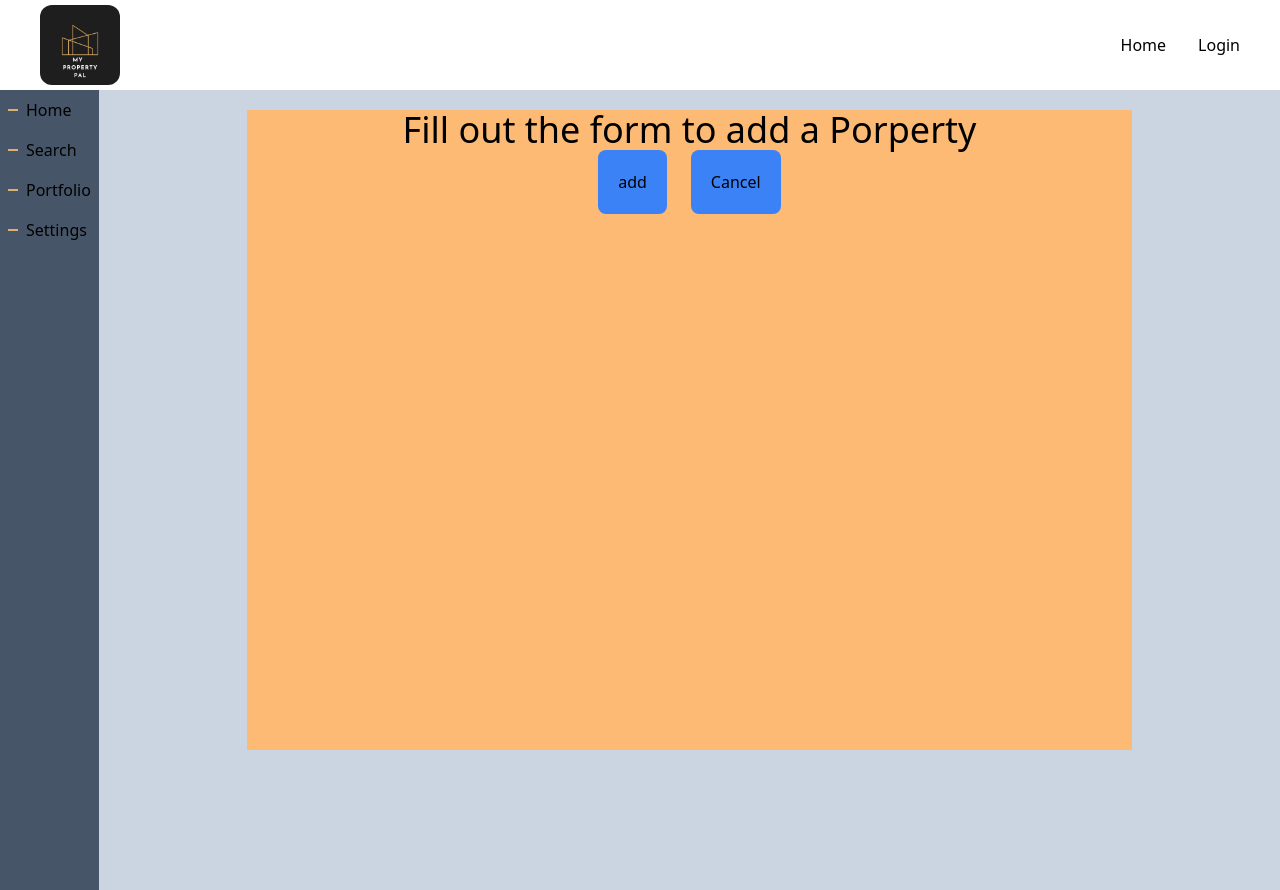
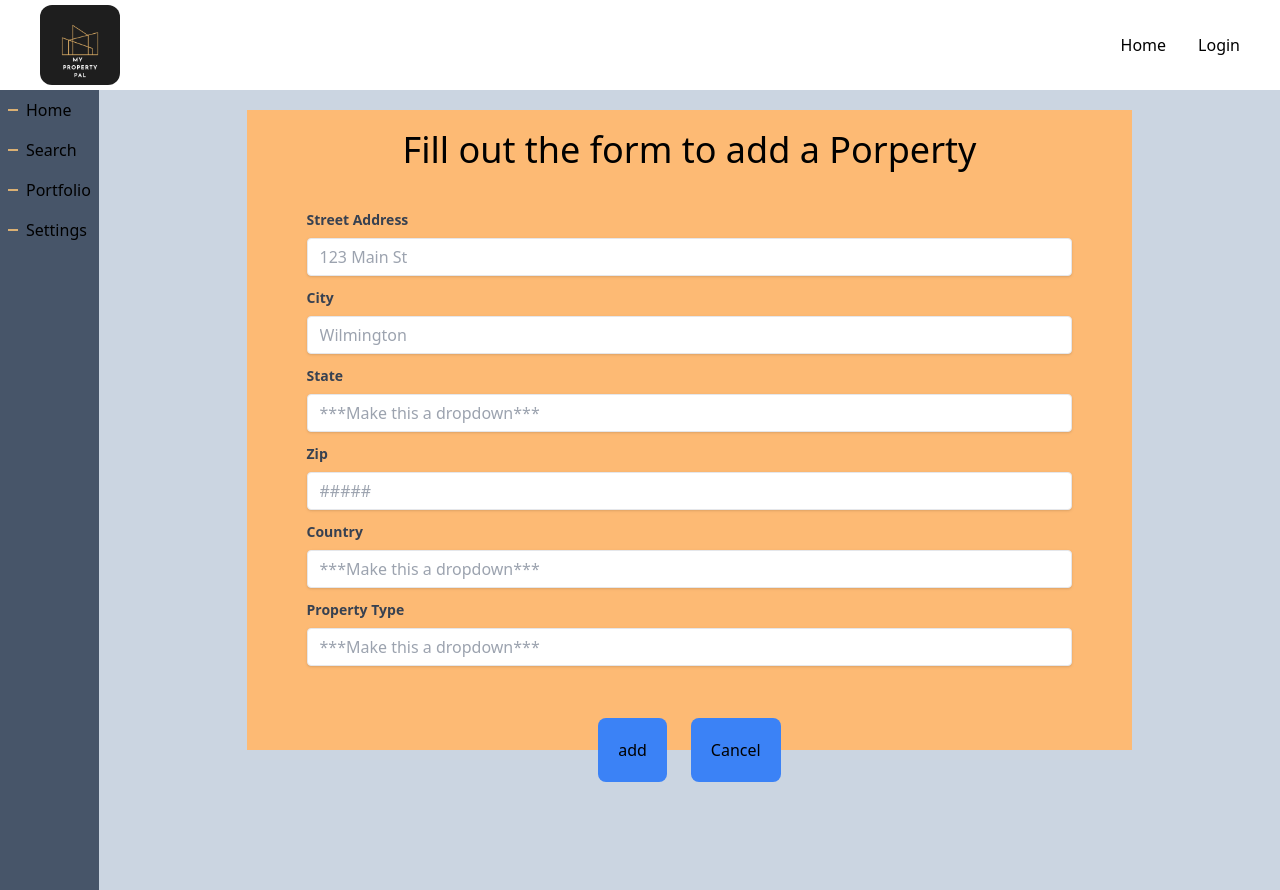
Before and after one commit to MyPropertyPal/my-property-pal-web, a Next.js app: page /Dashboard/Portfolio/Add in a window 1280 px wide. Built offline with nearby package versions, Linux system fonts and the light colour scheme; no server answers.

Commit message:
more work on the add property form

```diff
--- a/app/Dashboard/Portfolio/Add/page.js
+++ b/app/Dashboard/Portfolio/Add/page.js
@@ -1,22 +1,103 @@
+"use client";
 import React from "react";
 import Link from "next/link";
 
 function page() {
   const addProperty = (e) => {
     e.preventDefault();
-    console.log("property added to db");
+    alert("property added to db");
   };
   return (
     // PAGE CONTAINER
     <div className="h-screen w-screen bg-slate-300">
       {/* ADD PROP FORM */}
       <form
-        className="bg-orange-300 flex-col w-[75%]  h-[80%] mx-auto my-5"
+        className="bg-orange-300 flex-col w-[75%]  h-[80%] mx-auto my-5 p-5"
         onSubmit={addProperty}
       >
         <h1 className="flex justify-center text-4xl font-thin">
           Fill out the form to add a Porperty
         </h1>
+        {/* FORM LABELS */}
+        <section className="flex-col p-10">
+          {/* STREET ADDRESS */}
+          <label
+            className="block text-gray-700 text-sm font-bold mb-2"
+            for="streetAddress"
+          >
+            Street Address
+          </label>
+          <input
+            className="shadow appearance-none border rounded w-full py-2 px-3 text-gray-700 mb-3 leading-tight focus:outline-none focus:shadow-outline"
+            id="streetAddress"
+            type="text"
+            placeholder="123 Main St"
+          />
+          {/* CITY */}
+          <label
+            className="block text-gray-700 text-sm font-bold mb-2"
+            for="city"
+          >
+            City
+          </label>
+          <input
+            className="shadow appearance-none border rounded w-full py-2 px-3 text-gray-700 mb-3 leading-tight focus:outline-none focus:shadow-outline"
+            id="city"
+            type="text"
+            placeholder="Wilmington"
+          />
+          {/* STATE */}
+          <label
+            className="block text-gray-700 text-sm font-bold mb-2"
+            for="state"
+          >
+            State
+          </label>
+          <input
+            className="shadow appearance-none border rounded w-full py-2 px-3 text-gray-700 mb-3 leading-tight focus:outline-none focus:shadow-outline"
+            id="state"
+            type="text"
+            placeholder="***Make this a dropdown***"
+          />
+          {/* ZIP */}
+          <label
+            className="block text-gray-700 text-sm font-bold mb-2"
+            for="zipcode"
+          >
+            Zip
+          </label>
+          <input
+            className="shadow appearance-none border rounded w-full py-2 px-3 text-gray-700 mb-3 leading-tight focus:outline-none focus:shadow-outline"
+            id="zipcode"
+            type="text"
+            placeholder="#####"
+          />
+          {/* COUNTRY */}
+          <label
+            className="block text-gray-700 text-sm font-bold mb-2"
+            for="country"
+          >
+            Country
+          </label>
+          <input
+            className="shadow appearance-none border rounded w-full py-2 px-3 text-gray-700 mb-3 leading-tight focus:outline-none focus:shadow-outline"
+            id="country"
+            type="text"
+            placeholder="***Make this a dropdown***"
+          />
+          <label
+            className="block text-gray-700 text-sm font-bold mb-2"
+            for="propType"
+          >
+            Property Type
+          </label>
+          <input
+            className="shadow appearance-none border rounded w-full py-2 px-3 text-gray-700 mb-3 leading-tight focus:outline-none focus:shadow-outline"
+            id="propType"
+            type="text"
+            placeholder="***Make this a dropdown***"
+          />
+        </section>
         {/* BUTTONS */}
         <section className="flex space-x-6 mx-auto w-fit">
           <button className=" bg-blue-500 rounded-lg" type="submit">
--- a/app/Login/page.js
+++ b/app/Login/page.js
@@ -94,7 +94,7 @@ function Login() {
         <div className="flex items-center justify-between">
           <button
             className="bg-[#3AB0FF] hover:bg-[#287cb4] text-white font-bold py-2 px-4 rounded focus:outline-none focus:shadow-outline"
-            // type="button"
+            type="submit"
           >
             Sign In
           </button>
--- a/app/Signup/page.js
+++ b/app/Signup/page.js
@@ -121,7 +121,7 @@ function SignUp() {
         <div className="mb-6">
           <label
             className="block text-gray-700 text-sm font-bold mb-2"
-            for="password"
+            for="repeatPassword"
           >
             Repeat Password
           </label>
```
